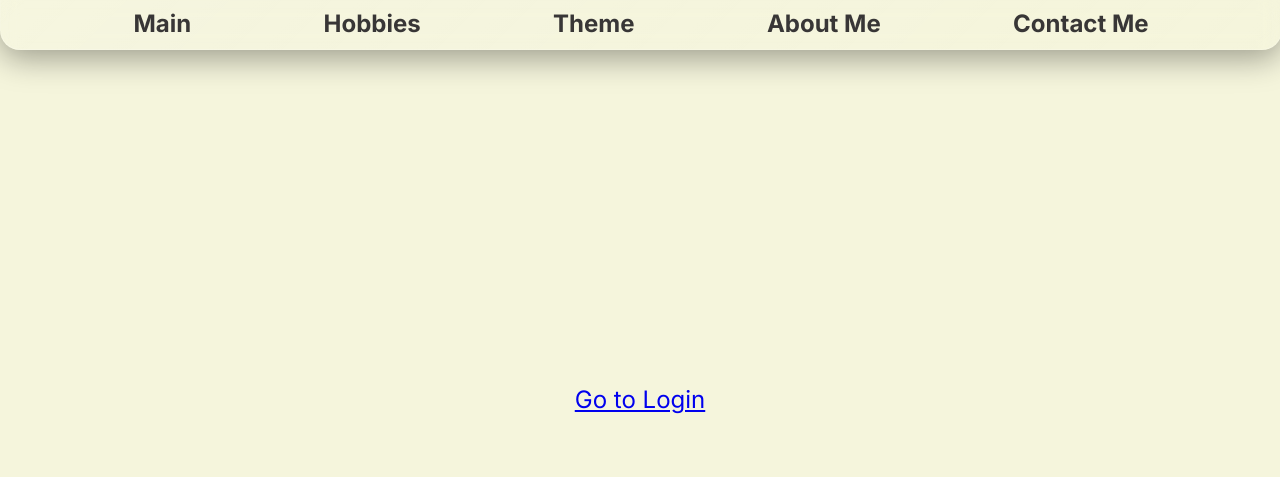
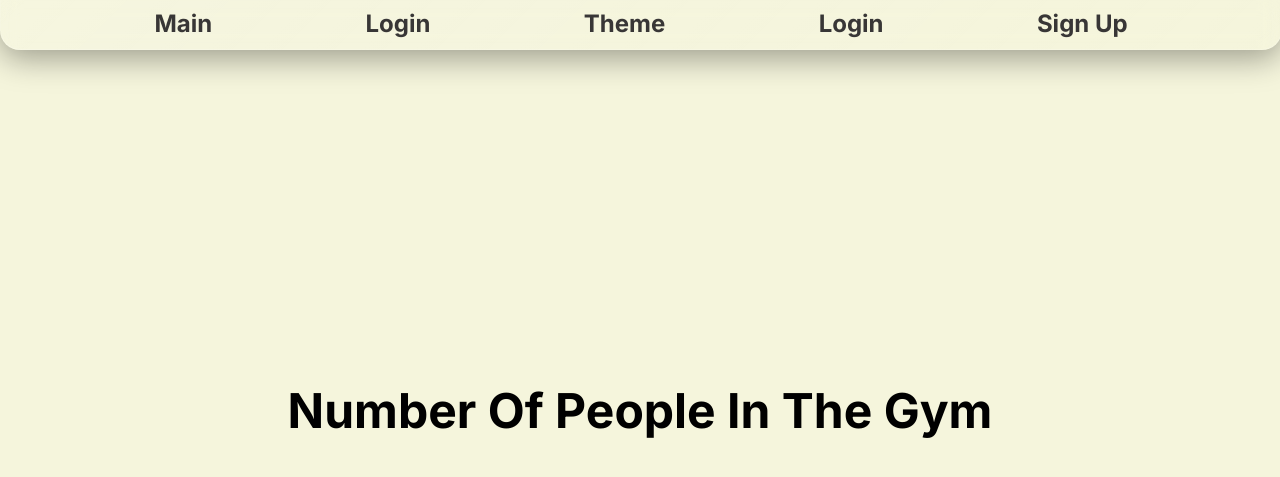
Before and after one commit to djidji09/CS50_final_project, a Flask app: template templates/index.html in a window 1280 px wide. Shown: the top 477 px of the page. Run offline with Flask 3, Linux system fonts and the light colour scheme; the template is opened without the code that fills it, so the values that code supplies are empty.

Commit message:
completing the backend of the login and sign_up

```diff
--- a/app.py
+++ b/app.py
@@ -1,10 +1,57 @@
-from flask import Flask, render_template, request, redirect, url_for
+from flask import Flask, render_template, url_for, redirect
 from flask_sqlalchemy import SQLAlchemy
+from flask_login import UserMixin, login_user, LoginManager, login_required, logout_user, current_user
+from flask_wtf import FlaskForm
+from wtforms import StringField, PasswordField, SubmitField
+from wtforms.validators import InputRequired, Length, ValidationError
+from flask_bcrypt import Bcrypt
 
 # Configure application
 app = Flask(__name__)
-app.config['SQLALCHEMY_DATABASE_URI'] = 'sqlite:///project.db'
+app.config['SQLALCHEMY_DATABASE_URI'] = 'sqlite:///gym.db'
+app.config['SECRET_KEY'] = 'password'
 db = SQLAlchemy(app)
+
+
+class User(db.Model, UserMixin):
+    id = db.Column(db.Integer, primary_key=True)
+    username = db.Column(db.String(20), nullable=False, unique=True)
+    password = db.Column(db.String(80), nullable=False)
+
+
+# creating the database
+""" print("before creating the database")
+with app.app_context():
+    db.create_all()
+print("after creating the database")
+"""
+
+
+class RegisterForm(FlaskForm):
+    username = StringField(validators=[
+                           InputRequired(), Length(min=4, max=20)], render_kw={"placeholder": "Username"})
+
+    password = PasswordField(validators=[
+                             InputRequired(), Length(min=8, max=20)], render_kw={"placeholder": "Password"})
+
+    submit = SubmitField('Register')
+
+    def validate_username(self, username):
+        existing_user_username = User.query.filter_by(
+            username=username.data).first()
+        if existing_user_username:
+            raise ValidationError(
+                'That username already exists. Please choose a different one.')
+
+
+class LoginForm(FlaskForm):
+    username = StringField(validators=[
+                           InputRequired(), Length(min=4, max=20)], render_kw={"placeholder": "Username"})
+
+    password = PasswordField(validators=[
+                             InputRequired(), Length(min=8, max=20)], render_kw={"placeholder": "Password"})
+
+    submit = SubmitField('Login')
 
 
 @app.route("/", methods=["GET", "POST"])
@@ -13,6 +60,12 @@ def index():
         return render_template("index.html")
     else:
         return redirect(url_for("login"))
+
+
+# Add a route for the root URL
+@app.route("/main", methods=["GET"])
+def main():
+    return render_template("index.html")
 
 
 @app.route("/sign_up", methods=["GET", "POST"])
--- a/templates/index.html
+++ b/templates/index.html
@@ -1,9 +1,4 @@
-{% extends "layout.html" %}
-
-{% block title %}
-    index
+{% extends "layout.html" %} {% block title %} index {% endblock %} {% block
+content %}
+<div class="wrapper"><h1>number of people in the gym</h1></div>
 {% endblock %}
-
-{% block content %}
-    <div class="wrapper"><a href="{{ url_for('login') }}">Go to Login</a></div>
-{% endblock %}
--- a/templates/layout.html
+++ b/templates/layout.html
@@ -30,8 +30,8 @@
   <body class="light">
     <nav class="navbar container-fluid">
       <ul class="navbar_list glass">
-        <li><a href="index.html">main</a></li>
-        <li><a href="2.html">hobbies</a></li>
+        <li><a href="{{ url_for('main') }}">main</a></li>
+        <li><a href="{{ url_for('login') }}">Login</a></li>
         <li class="has_dropdown">
           <a id="swatch" href="#">theme</a>
           <!-- <ul class="dropdown ">
@@ -41,9 +41,9 @@
         </li> -->
         </li>
 
-        <li><a href="4.html">about me</a></li>
+        <li><a href="{{ url_for('login') }}">Login</a></li>
         <li>
-          <a href="#contact us">Contact me</a>
+          <a href="{{ url_for('sign_up') }}">sign up</a>
         </li>
       </ul>
     </nav>
```
Also changed, not shown: instance/gym.db (added).
